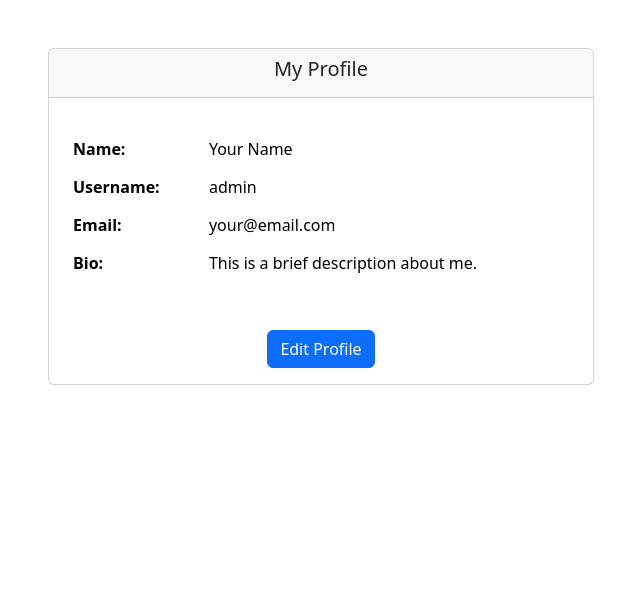
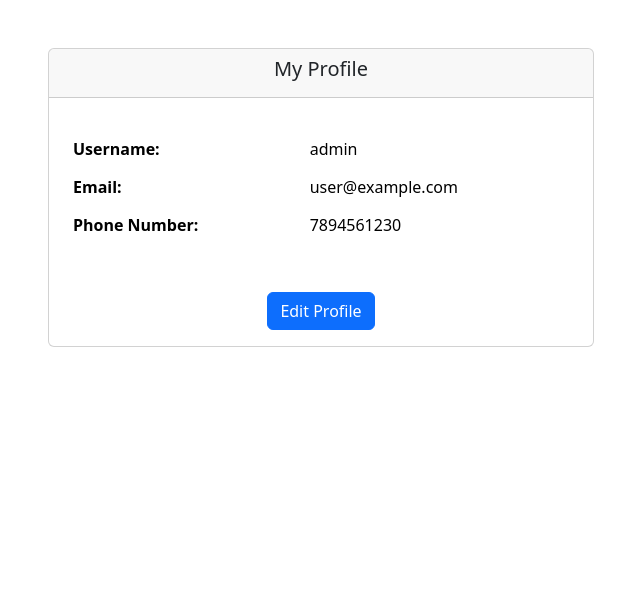
Before and after one commit to Josson123/Mini-project, a PHP site: page /profile.php in a window 1280 px wide. Shown: the part 96-704 px from the top of the page, without its empty margins (319-959 px from the left). Run offline with PHP 8.4, Linux system fonts and the light colour scheme; a user stored in the database is signed in; data comes from the database, SQL or seed files in the repository.

Commit message:
Update profile.php

```diff
--- a/profile.php
+++ b/profile.php
@@ -1,14 +1,54 @@
 <?php
-session_start();
+include("includes.php");
+$conn = new mysqli("localhost", "root", "", "bikerental");
 
-// Check if user is logged in
+// Check if connection is successful
+if ($conn->connect_error) {
+    die("Connection failed: " . $conn->connect_error);
+}
+
+// Check if the user is logged in by checking session variable
 if (!isset($_SESSION['username'])) {
+    // If user is not logged in, show alert and redirect to home.php
     echo "<script>alert('Please login to see profile');</script>";
-    echo "<script>window.location.href='login.php';</script>";  // Redirect to login page
+    echo "<script>window.location.href='login.php';</script>";
     exit();
 }
 
-include("includes.php");
+// Fetch the logged-in user's information from the database
+$username = $_SESSION['username'];
+$sql = "SELECT user_name, email, phone_no FROM user WHERE user_name = ?";
+$stmt = $conn->prepare($sql);
+$stmt->bind_param("s", $username);
+$stmt->execute();
+$result = $stmt->get_result();
+
+if ($result->num_rows > 0) {
+    // Fetch the user's data
+    $user = $result->fetch_assoc();
+} else {
+    echo "User not found.";
+    exit();
+}
+
+// If the form is submitted, update the user's profile
+if ($_SERVER["REQUEST_METHOD"] == "POST" && isset($_POST['save_changes'])) {
+    $new_email = $_POST['email'];
+    $new_phone_no = $_POST['phone_no'];
+
+    // Update the user's details in the database
+    $update_sql = "UPDATE user SET email = ?, phone_no = ? WHERE user_name = ?";
+    $update_stmt = $conn->prepare($update_sql);
+    $update_stmt->bind_param("sss", $new_email, $new_phone_no, $username);
+
+    if ($update_stmt->execute()) {
+        echo "<script>alert('Profile updated successfully');</script>";
+        // Refresh the page to show updated details
+        echo "<script>window.location.href='profile.php';</script>";
+    } else {
+        echo "Error updating profile: " . $conn->error;
+    }
+}
 ?>
 
 <!DOCTYPE html>
@@ -17,7 +57,7 @@ include("includes.php");
     <meta charset="UTF-8">
     <meta name="viewport" content="width=device-width, initial-scale=1.0">
     <title>My Profile</title>
-    <link href="https://cdn.jsdelivr.net/npm/bootstrap@5.3.3/dist/css/bootstrap.min.css" rel="stylesheet">
+    <link rel="stylesheet" href="https://cdn.jsdelivr.net/npm/bootstrap@5.3.3/dist/css/bootstrap.min.css">
 </head>
 <body>
     <div class="container mt-5">
@@ -28,35 +68,54 @@ include("includes.php");
                         <h5 class="card-title text-center">My Profile</h5>
                     </div>
                     <div class="card-body">
+                        <!-- Display user's current profile details -->
                         <table class="table table-borderless mt-3">
                             <tbody>
                                 <tr>
-                                    <th>Name:</th>
-                                    <td>Your Name</td> <!-- You can add the name from the session or database -->
-                                </tr>
-                                <tr>
                                     <th>Username:</th>
-                                    <td><?php echo $_SESSION['username']; ?></td> <!-- Display the username -->
+                                    <td><?php echo $user['user_name']; ?></td>
                                 </tr>
                                 <tr>
                                     <th>Email:</th>
-                                    <td>your@email.com</td>
+                                    <td><?php echo $user['email']; ?></td>
                                 </tr>
                                 <tr>
-                                    <th>Bio:</th>
-                                    <td>This is a brief description about me.</td>
+                                    <th>Phone Number:</th>
+                                    <td><?php echo $user['phone_no']; ?></td>
                                 </tr>
                             </tbody>
                         </table>
+
+                        <!-- "Edit Profile" button triggers form to edit details -->
                         <div class="text-center mt-5">
-                            <a href="edit-profile.php" class="btn btn-primary">Edit Profile</a>
+                            <button id="editBtn" class="btn btn-primary">Edit Profile</button>
                         </div>
+
+                        <!-- Hidden form for editing profile -->
+                        <form id="editForm" action="profile.php" method="POST" style="display:none;" class="mt-4">
+                            <div class="form-group mb-3">
+                                <label for="email">Email:</label>
+                                <input type="email" class="form-control" name="email" value="<?php echo $user['email']; ?>" required>
+                            </div>
+                            <div class="form-group mb-3">
+                                <label for="phone_no">Phone Number:</label>
+                                <input type="text" class="form-control" name="phone_no" value="<?php echo $user['phone_no']; ?>" required>
+                            </div>
+                            <button type="submit" name="save_changes" class="btn btn-success">Save Changes</button>
+                        </form>
                     </div>
                 </div>
             </div>
         </div>
     </div>
 
+    <script>
+        // Show the edit form when the "Edit Profile" button is clicked
+        document.getElementById("editBtn").addEventListener("click", function() {
+            document.getElementById("editForm").style.display = "block";
+        });
+    </script>
+
     <script src="https://cdn.jsdelivr.net/npm/bootstrap@5.3.3/dist/js/bootstrap.bundle.min.js"></script>
 </body>
 </html>
```
